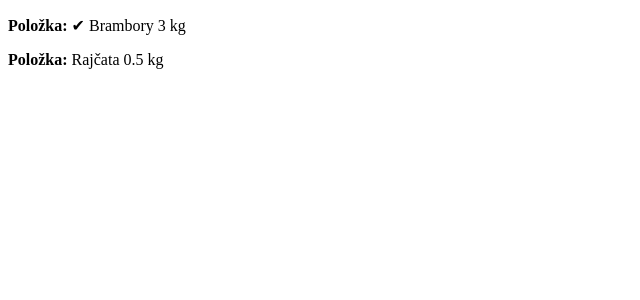
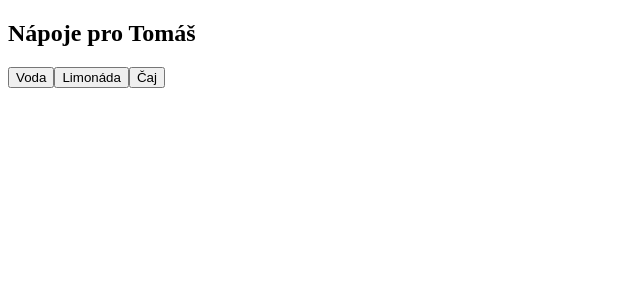
Before and after one commit to LipusM/React1, a React (Vite) app in the folder cviceniTeorie/cviceniPodmineneZobrazeni/: page / in a window 1280 px wide. Shown: the top 300 px of the page, without its empty margins (0-640 px from the left). Built offline with nearby package versions, Linux system fonts and the light colour scheme.

Commit message:
Cvičení 2: Nabídka nápojů

```diff
--- a/cviceniTeorie/cviceniPodmineneZobrazeni/src/App.jsx
+++ b/cviceniTeorie/cviceniPodmineneZobrazeni/src/App.jsx
@@ -1,10 +1,12 @@
 import './app.scss'
 
 import ShoppingList from './components/ShoppingItem'
+import Drinks from './components/Drinks'
 
-function App() {
+const App = () => {
 
-  const toShop = [
+  //Cvičení 1: Položka nákupního seznamu
+/*   const toShop = [
     {
       item: "Brambory",
       amount: 3,
@@ -24,7 +26,13 @@ function App() {
   return (
     <>
       {toShop.map( oneItem => < ShoppingList item={oneItem.item} amount={oneItem.amount} unit={oneItem.unit} key={oneItem.id} bought={oneItem.bought}/> )}
-      </>
+    </>
+  ) */
+
+  return (
+    <>
+    <Drinks name="Tomáš" age={3}/>
+    </>
   )
 }
 
--- /dev/null
+++ b/cviceniTeorie/cviceniPodmineneZobrazeni/src/components/Drinks/index.jsx
@@ -0,0 +1,34 @@
+const c = console.log.bind(document);
+
+import "./style.scss";
+
+const Drinks = ({ name, age }) => {
+  return (
+    <>
+      <h2>Nápoje pro {name}</h2>
+      {age >= 18 && (
+        <p>
+          Toto je obsah pouze pro uživatele starší 18 let" a bude zobrazen pouze
+          v případě, že je uživateli 18 let nebo víc
+        </p>
+      )}
+      <div>
+        {age >= 18 ? (
+          <>
+            <button>Pivo</button>
+            <button>Víno</button>
+            <button>Rum</button>
+          </>
+        ) : (
+          <>
+            <button>Voda</button>
+            <button>Limonáda</button>
+            <button>Čaj</button>
+          </>
+        )}
+      </div>
+    </>
+  );
+};
+
+export default Drinks;
```
Also changed, not shown: cviceniTeorie/cviceniPodmineneZobrazeni/src/components/Drinks/style.scss (added).
